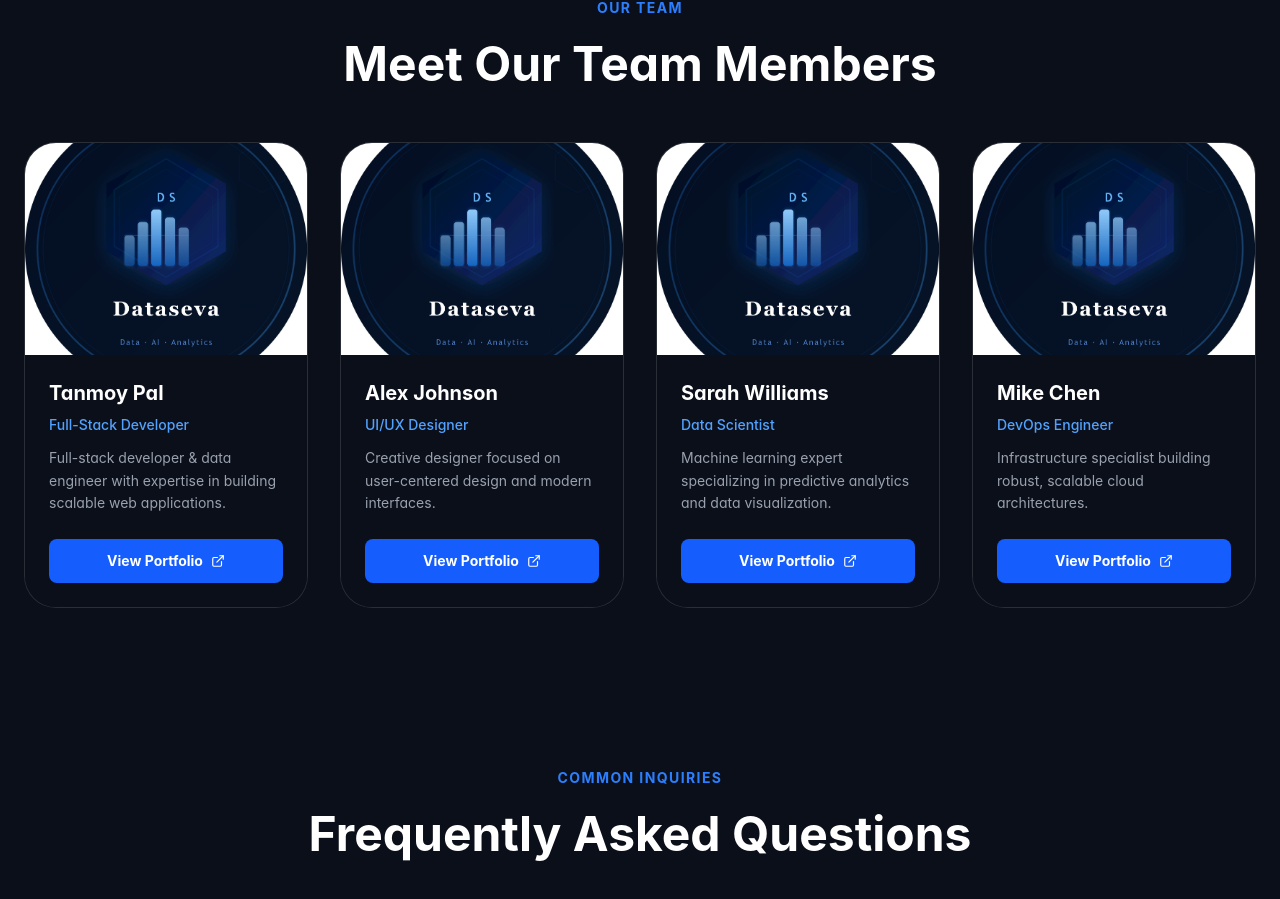
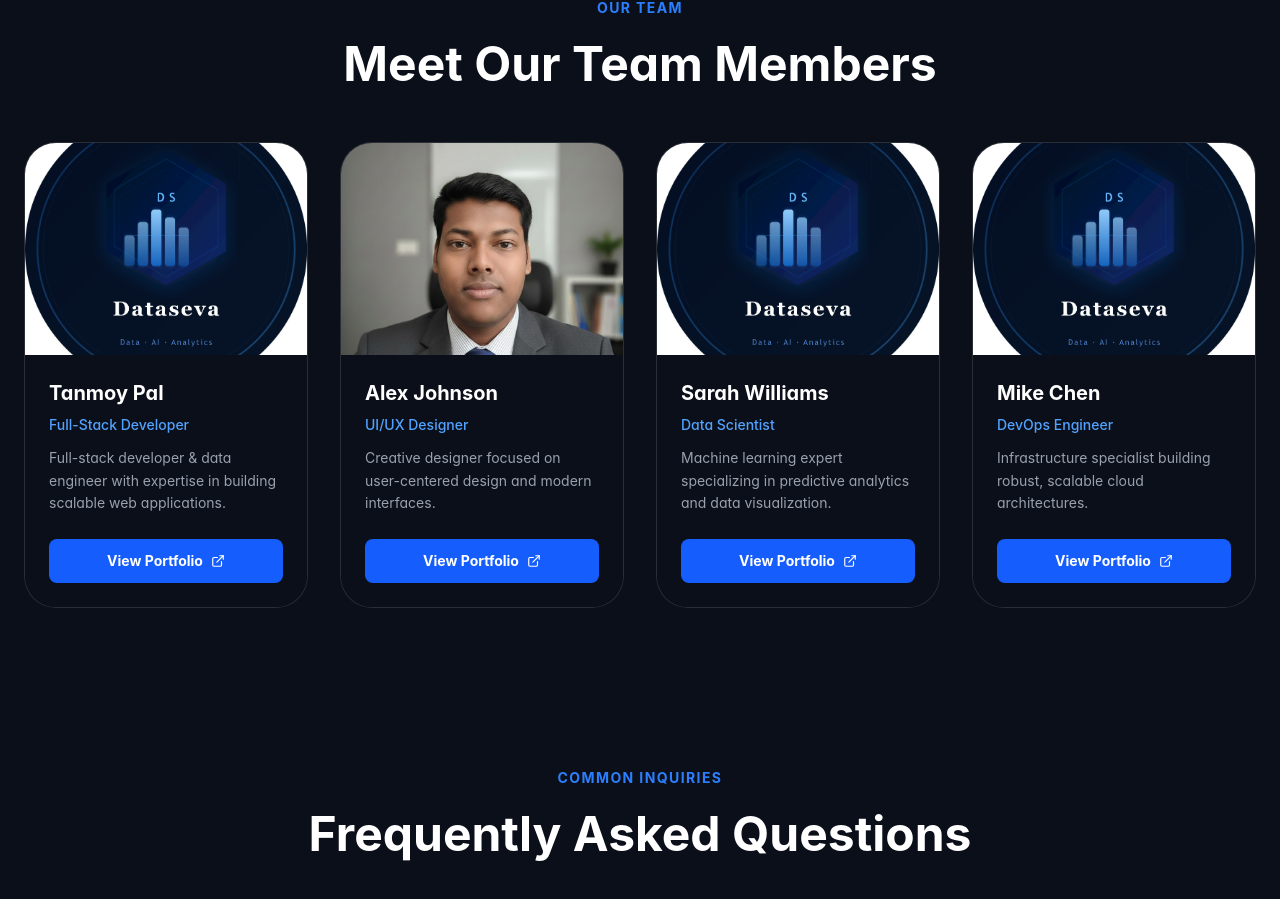
Before and after one commit to Tanmoy052/data_seva, a React (Vite) app in the folder client/: page / in a window 1280 px wide. Shown: the part 3993-4892 px from the top of the page. Built offline with nearby package versions, Linux system fonts and the light colour scheme.

Commit message:
Fix team member image paths

```diff
--- a/client/src/sections/TeamPortfolio.jsx
+++ b/client/src/sections/TeamPortfolio.jsx
@@ -8,24 +8,28 @@ const teamMembers = [
     role: "Full-Stack Developer",
     bio: "Full-stack developer & data engineer with expertise in building scalable web applications.",
     portfolioLink: "https://tanmoypal-portfolio.vercel.app/",
+    image: "/dataseva.jpeg",
   },
   {
     name: "Alex Johnson",
     role: "UI/UX Designer",
     bio: "Creative designer focused on user-centered design and modern interfaces.",
     portfolioLink: "#",
+    image: "/tanmoy_pal.png",
   },
   {
     name: "Sarah Williams",
     role: "Data Scientist",
     bio: "Machine learning expert specializing in predictive analytics and data visualization.",
     portfolioLink: "#",
+    image: "/dataseva.jpeg",
   },
   {
     name: "Mike Chen",
     role: "DevOps Engineer",
     bio: "Infrastructure specialist building robust, scalable cloud architectures.",
     portfolioLink: "#",
+    image: "/dataseva.jpeg",
   },
 ];
 
@@ -69,7 +73,7 @@ const TeamPortfolio = () => {
               {/* Team Member Image */}
               <div className="aspect-[4/3] overflow-hidden">
                 <img
-                  src="/dataseva.jpeg"
+                  src={member.image}
                   alt={`${member.name} - Portfolio`}
                   className="w-full h-full object-cover"
                 />
```
Also changed, not shown: client/public/tanmoy_pal.png (added).
